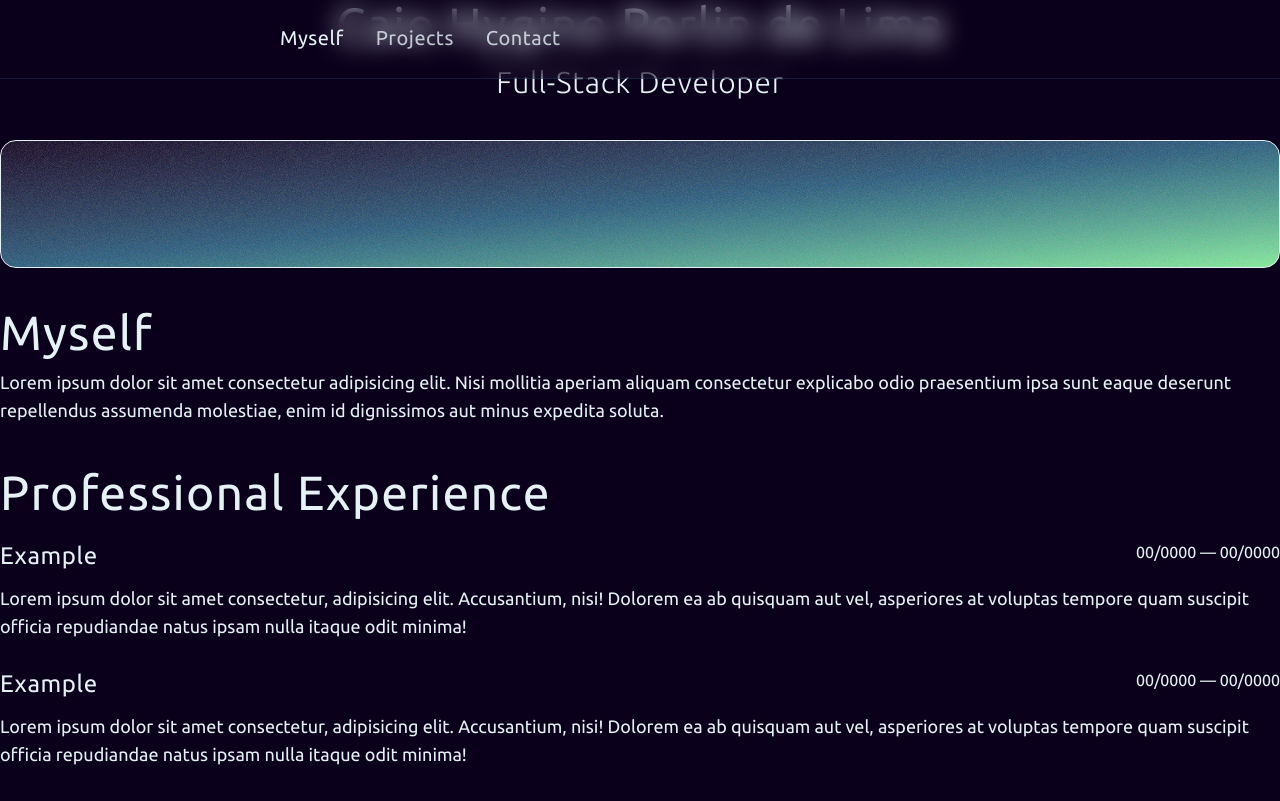
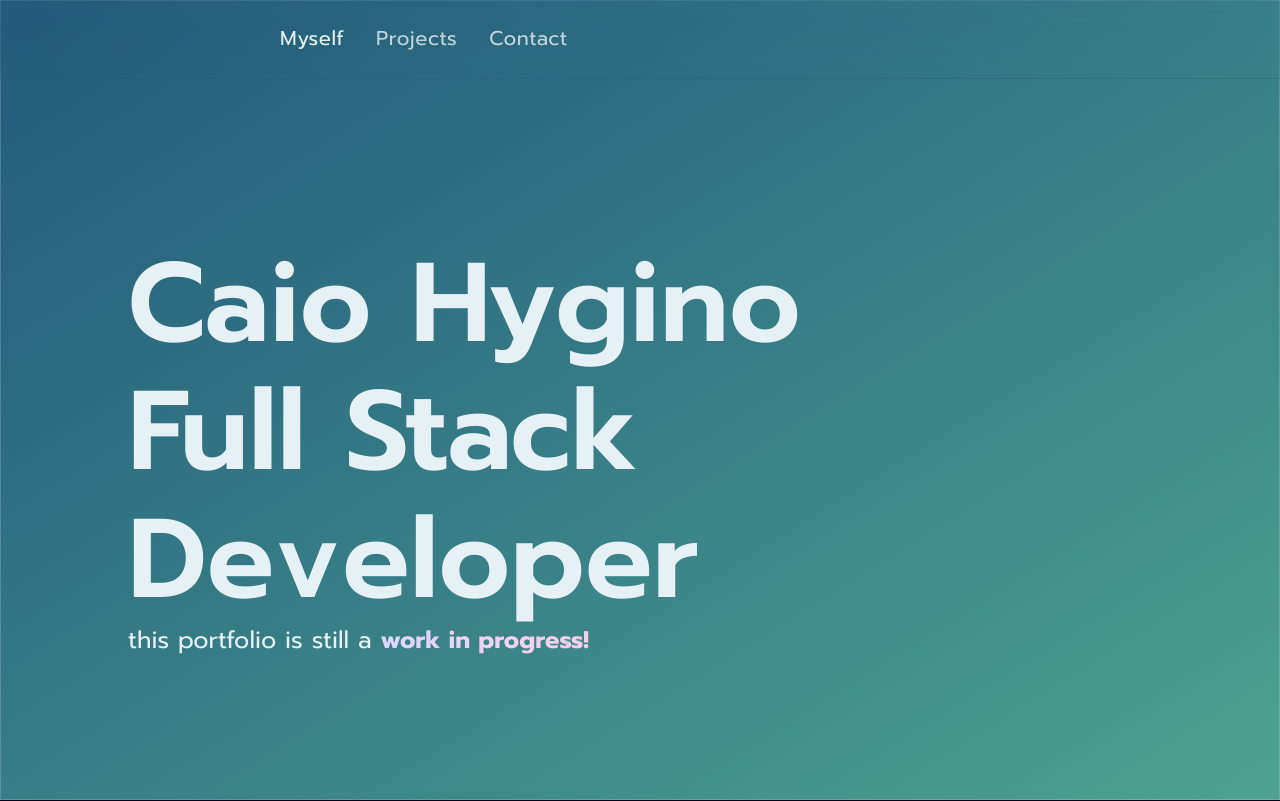
Before and after one commit to CaioHPerlin/portfolio, a React (Vite) app: page / in a window 1280 px wide. Shown: the top 801 px of the page. Built offline with nearby package versions, Linux system fonts and the light colour scheme.

Commit message:
feat: create hero section

```diff
--- a/src/index.css
+++ b/src/index.css
@@ -1,14 +1,31 @@
-@import url("https://fonts.googleapis.com/css2?family=Rubik:ital,wght@0,300..900;1,300..900&family=Ubuntu:ital,wght@0,300;0,400;0,500;0,700;1,300;1,400;1,500;1,700&display=swap");
+@import url("https://fonts.googleapis.com/css2?family=Prompt:ital,wght@0,100;0,200;0,300;0,400;0,500;0,600;0,700;0,800;0,900;1,100;1,200;1,300;1,400;1,500;1,600;1,700;1,800;1,900&display=swap");
 @import "tailwindcss";
 
 @theme {
-  --font-sans: "Ubuntu", sans-serif;
+  --font-sans: "Prompt", sans-serif;
 
   --color-background: #0b001c;
 
   --color-primary: #80ed99;
   --color-secondary: #22577a;
   --color-accent: #e6f1f5;
+
+  --animate-bg-pan: bg-pan 15s ease-in-out infinite;
+
+  @keyframes bg-pan {
+    0,
+    100% {
+      background-position: 0% 50%;
+    }
+
+    50% {
+      background-position: 100% 50%;
+    }
+  }
+}
+
+html {
+  @apply scroll-smooth overflow-y-scroll;
 }
 
 body {
@@ -16,11 +33,11 @@ body {
 }
 
 h1 {
-  @apply text-4xl tracking-wide scroll-m-20 lg:text-5xl;
+  @apply text-4xl scroll-m-20 lg:text-5xl;
 }
 
 h2 {
-  @apply text-2xl tracking-wide scroll-m-20 lg:text-3xl;
+  @apply text-2xl  scroll-m-20 lg:text-3xl;
 }
 
 p {
--- a/src/pages/myself.tsx
+++ b/src/pages/myself.tsx
@@ -2,7 +2,35 @@ import PageHeading from "../components/page-heading";
 
 export default function MyselfPage() {
   return (
-    <div className="">
+    <>
+      {/* hero */}
+      <div
+        className={`
+          select-none
+          flex justify-center items-center w-full h-[100vh]
+          border-1 border-accent/20
+          bg-gradient-to-br from-background via-secondary to-primary
+          bg-size-[400%_400%]
+          animate-bg-pan
+        `}
+      >
+        <div className="w-[80vw] h-[40vh]">
+          <h1 className="text-[7rem]! leading-32 font-semibold">
+            Caio Hygino
+            <br />
+            Full Stack Developer
+          </h1>
+          <p className="py-0! text-2xl!">
+            this portfolio is still a{" "}
+            <em className="not-italic text-transparent font-bold bg-gradient-to-r from-violet-200 to-pink-200 bg-clip-text ">
+              work in progress!
+            </em>
+          </p>
+        </div>
+      </div>
+
+      {/* content */}
+      <div className="w-[45rem] mx-auto mt-20 py-10">
         <PageHeading
           title="Caio Hygino Perlin de Lima"
           subtitle="Full-Stack Developer"
@@ -12,8 +40,8 @@ export default function MyselfPage() {
             <h1>Myself</h1>
             <p>
               Lorem ipsum dolor sit amet consectetur adipisicing elit. Nisi
-            mollitia aperiam aliquam consectetur explicabo odio praesentium ipsa
-            sunt eaque deserunt repellendus assumenda molestiae, enim id
+              mollitia aperiam aliquam consectetur explicabo odio praesentium
+              ipsa sunt eaque deserunt repellendus assumenda molestiae, enim id
               dignissimos aut minus expedita soluta.
             </p>
           </section>
@@ -27,9 +55,9 @@ export default function MyselfPage() {
                 </div>
                 <p>
                   Lorem ipsum dolor sit amet consectetur, adipisicing elit.
-                Accusantium, nisi! Dolorem ea ab quisquam aut vel, asperiores at
-                voluptas tempore quam suscipit officia repudiandae natus ipsam
-                nulla itaque odit minima!
+                  Accusantium, nisi! Dolorem ea ab quisquam aut vel, asperiores
+                  at voluptas tempore quam suscipit officia repudiandae natus
+                  ipsam nulla itaque odit minima!
                 </p>
               </li>
               <li>
@@ -39,9 +67,9 @@ export default function MyselfPage() {
                 </div>
                 <p>
                   Lorem ipsum dolor sit amet consectetur, adipisicing elit.
-                Accusantium, nisi! Dolorem ea ab quisquam aut vel, asperiores at
-                voluptas tempore quam suscipit officia repudiandae natus ipsam
-                nulla itaque odit minima!
+                  Accusantium, nisi! Dolorem ea ab quisquam aut vel, asperiores
+                  at voluptas tempore quam suscipit officia repudiandae natus
+                  ipsam nulla itaque odit minima!
                 </p>
               </li>
             </ul>
@@ -56,14 +84,15 @@ export default function MyselfPage() {
                 </div>
                 <p>
                   Lorem ipsum dolor sit amet consectetur, adipisicing elit.
-                Accusantium, nisi! Dolorem ea ab quisquam aut vel, asperiores at
-                voluptas tempore quam suscipit officia repudiandae natus ipsam
-                nulla itaque odit minima!
+                  Accusantium, nisi! Dolorem ea ab quisquam aut vel, asperiores
+                  at voluptas tempore quam suscipit officia repudiandae natus
+                  ipsam nulla itaque odit minima!
                 </p>
               </li>
             </ul>
           </section>
         </main>
       </div>
+    </>
   );
 }
```
Lines whose indentation alone changed are shown as unchanged.
